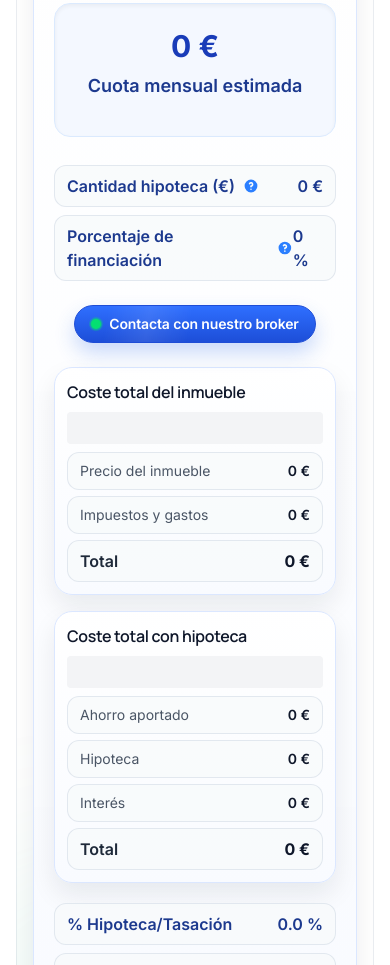
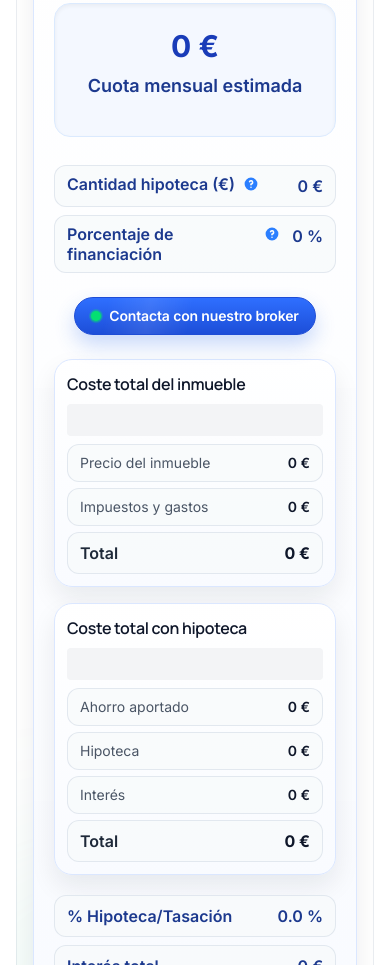
Before and after one commit to Nyhz/hipotecalc-reloaded, an Astro site: page /calculadora-hipotecaria in a window 390 px wide. Shown: the part 1870-2835 px from the top of the page. Built offline with nearby package versions, Linux system fonts and the light colour scheme; Astro itself is replaced by a stand-in of ours.

Commit message:
fix(ui): refine hero badge and mortgage sidebar/chart interactions

```diff
--- a/src/components/calculadora-hipotecaria/MortgageCalculator.tsx
+++ b/src/components/calculadora-hipotecaria/MortgageCalculator.tsx
@@ -663,13 +663,13 @@ const MortgageCalculator: React.FC = () => {
 
         {/* Información de la hipoteca */}
         <div className='space-y-2'>
-          <div className='flex justify-between items-center py-2 px-3 metric-row'>
-            <div className='flex items-center gap-2'>
-              <span className='text-blue-900 font-semibold'>
+          <div className='flex justify-between items-start py-2 px-3 metric-row gap-3'>
+            <div className='flex items-start gap-2 min-w-0'>
+              <span className='text-blue-900 font-semibold leading-tight'>
                 {t('mortgage.form.mortgageAmount')}
               </span>
               <svg
-                className='w-4 h-4 text-blue-500'
+                className='w-4 h-4 text-blue-500 shrink-0 mt-0.5'
                 fill='currentColor'
                 viewBox='0 0 20 20'
               >
@@ -680,20 +680,19 @@ const MortgageCalculator: React.FC = () => {
                 />
               </svg>
             </div>
-            <span className='text-blue-900 font-semibold'>
+            <span className='text-blue-900 font-semibold whitespace-nowrap text-right'>
               {new Intl.NumberFormat("es-ES").format(
                 calculations.cantidadHipoteca
-              )}{" "}
-              €
+              )} €
             </span>
           </div>
-          <div className='flex justify-between items-center py-2 px-3 metric-row'>
-            <div className='flex items-center gap-2'>
-              <span className='text-blue-900 font-semibold'>
+          <div className='flex justify-between items-start py-2 px-3 metric-row gap-3'>
+            <div className='flex items-start gap-2 min-w-0'>
+              <span className='text-blue-900 font-semibold leading-tight'>
                 {t('mortgage.form.financingPercentage')}
               </span>
               <svg
-                className='w-4 h-4 text-blue-500'
+                className='w-4 h-4 text-blue-500 shrink-0 mt-0.5'
                 fill='currentColor'
                 viewBox='0 0 20 20'
               >
@@ -704,7 +703,7 @@ const MortgageCalculator: React.FC = () => {
                 />
               </svg>
             </div>
-            <span className='text-blue-900 font-semibold'>
+            <span className='text-blue-900 font-semibold whitespace-nowrap text-right'>
               {calculations.porcentaje} %
             </span>
           </div>
--- a/src/components/calculadora-hipotecaria/MortgageSummaryCharts.tsx
+++ b/src/components/calculadora-hipotecaria/MortgageSummaryCharts.tsx
@@ -28,9 +28,9 @@ const MortgageSummaryCharts: React.FC<MortgageSummaryChartsProps> = ({
     const costChart = echarts.init(costChartRef.current)
     const costOption = {
       tooltip: {
-        trigger: 'axis',
+        trigger: 'item',
         formatter: function (params: any) {
-          return `${params[0].name}: ${new Intl.NumberFormat('es-ES').format(params[0].value)} €`
+          return `${params.seriesName}: ${new Intl.NumberFormat('es-ES').format(params.value)} €`
         }
       },
       grid: {
@@ -73,9 +73,9 @@ const MortgageSummaryCharts: React.FC<MortgageSummaryChartsProps> = ({
     const mortgageChart = echarts.init(mortgageChartRef.current)
     const mortgageOption = {
       tooltip: {
-        trigger: 'axis',
+        trigger: 'item',
         formatter: function (params: any) {
-          return `${params[0].name}: ${new Intl.NumberFormat('es-ES').format(params[0].value)} €`
+          return `${params.seriesName}: ${new Intl.NumberFormat('es-ES').format(params.value)} €`
         }
       },
       grid: {
--- a/src/components/home/Hero.astro
+++ b/src/components/home/Hero.astro
@@ -25,7 +25,7 @@ import { t } from '../../utils/i18n';
     <div class="grid lg:grid-cols-2 gap-12 items-center h-full">
       <!-- Left side - Text content with font stability -->
       <div class="text-center lg:text-left min-h-[420px] flex flex-col justify-center text-stable font-loading-stable">
-        <span class="inline-flex mx-auto lg:mx-0 mb-4 rounded-full border border-blue-200 bg-blue-50 text-blue-700 px-4 py-1 text-xs font-semibold uppercase tracking-wider reveal-up">
+        <span class="inline-flex w-fit max-w-max mx-auto lg:mx-0 mb-4 rounded-full border border-blue-200 bg-blue-50 text-blue-700 px-3 py-1 text-[11px] font-semibold uppercase tracking-wider reveal-up">
           {lang === 'en' ? 'Spanish Real Estate Finance' : 'Finanzas Inmobiliarias en España'}
         </span>
         <h1 class="font-heading text-4xl md:text-5xl lg:text-6xl font-extrabold mb-6 text-slate-900 leading-tight font-display-swap reveal-up reveal-delay-1">
```
